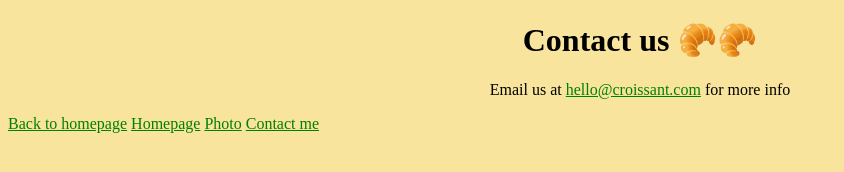
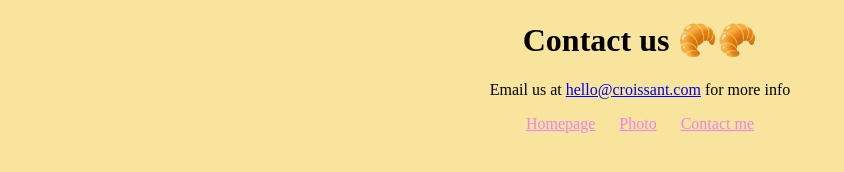
Before and after one commit to luceroveas/croissant, a plain HTML site: page contact.html in a window 1280 px wide. Shown: the whole page, without its empty margins (0-844 px from the left). Drawn offline with Linux system fonts and the light colour scheme.

Commit message:
Edit footer

```diff
--- a/contact.html
+++ b/contact.html
@@ -12,9 +12,10 @@
       Email us at <a href="hello@croissant.com">hello@croissant.com</a> for more
       info
     </p>
-    <a href="/"> Back to homepage</a>
-    <a href="/">Homepage</a>
-    <a href="/photo.html">Photo</a>
-    <a href="/contact.html">Contact me</a>
+    <footer>
+      <a href="/">Homepage</a>
+      <a href="/photo.html">Photo</a>
+      <a href="/contact.html">Contact me</a>
+    </footer>
   </body>
 </html>
--- a/css/style.css
+++ b/css/style.css
@@ -8,6 +8,10 @@ p {
   color: black;
 }
 
-a {
-  color: green;
+footer {
+  text-align: center;
 }
+footer a {
+  margin: 0 10px;
+  color: violet;
+}
```
Also changed, not shown: index.html (+6 -4 lines).
